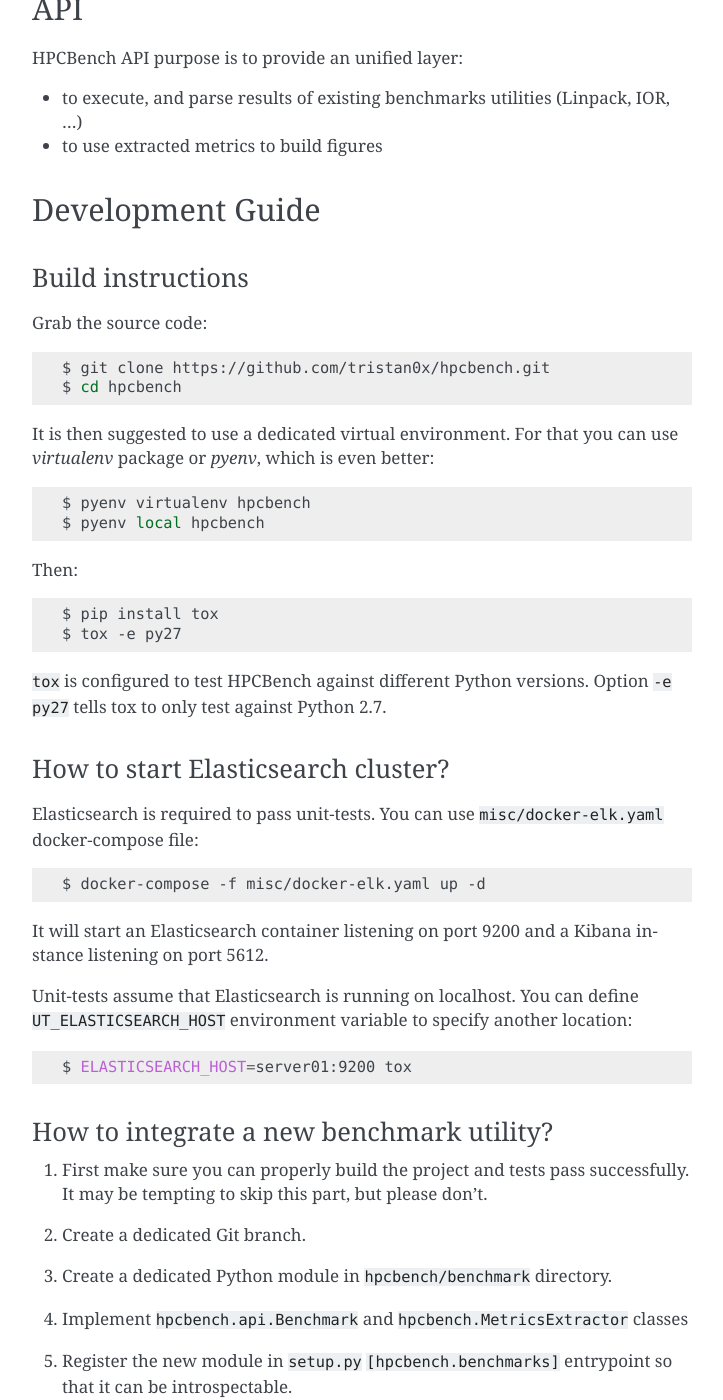
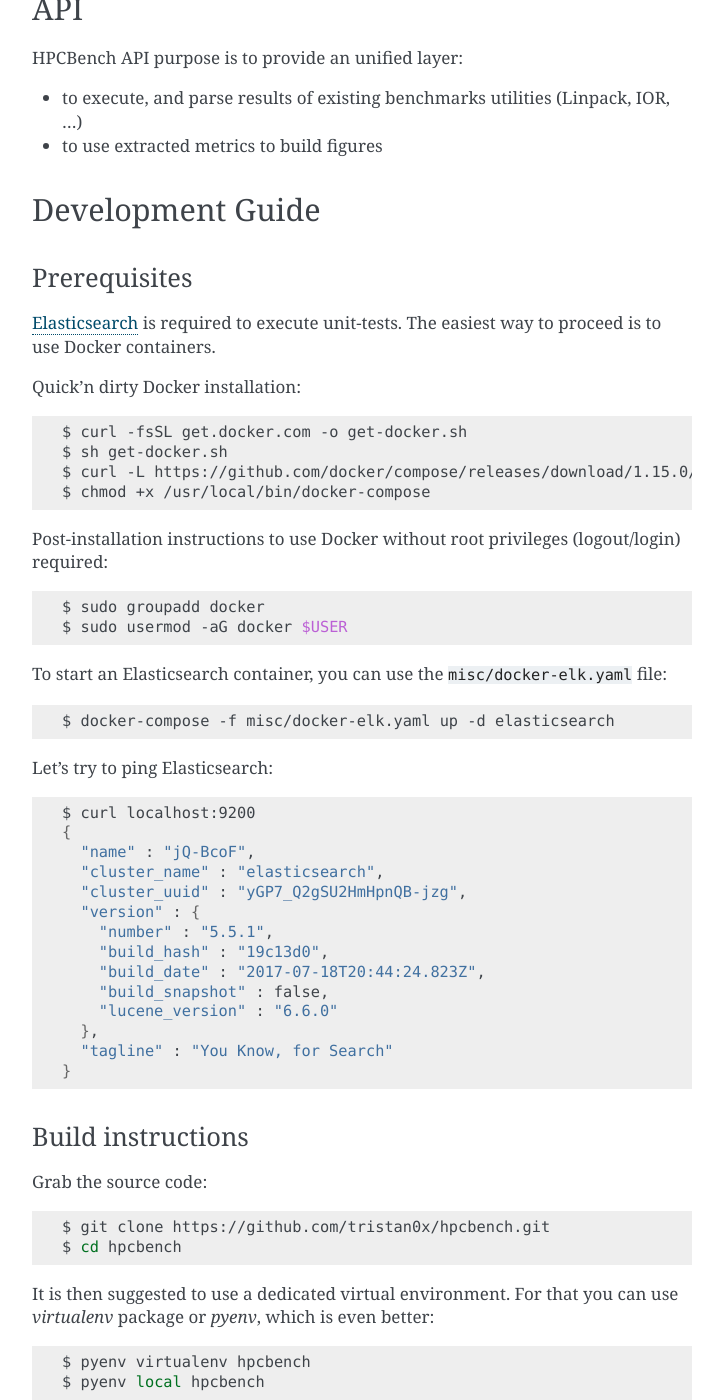
Before and after one commit to BlueBrain/hpcbench, a Sphinx documentation site: the page built from docs/index.rst, in a window 1280 px wide and 1400 px high, scrolled down 1331 px. Shown: the whole window, without its empty margins (388-1111 px from the left). Built offline with Sphinx 7.4.7, drawn with Linux system fonts in a browser that asks for light colours.

Commit message:
Add prerequisites instructions

```diff
--- a/docs/index.rst
+++ b/docs/index.rst
@@ -71,6 +71,47 @@
 
 Development Guide
 -----------------
+
+Prerequisites
+~~~~~~~~~~~~~
+
+`Elasticsearch <https://www.elastic.co/products/elasticsearch>`_ is required to execute unit-tests. The easiest way to proceed is
+to use Docker containers.
+
+Quick'n dirty Docker installation::
+
+   $ curl -fsSL get.docker.com -o get-docker.sh
+   $ sh get-docker.sh
+   $ curl -L https://github.com/docker/compose/releases/download/1.15.0/docker-compose-`uname -s`-`uname -m` > /usr/local/bin/docker-compose
+   $ chmod +x /usr/local/bin/docker-compose
+
+Post-installation instructions to use Docker without root privileges (logout/login) required::
+
+   $ sudo groupadd docker
+   $ sudo usermod -aG docker $USER
+
+
+To start an Elasticsearch container, you can use the
+``misc/docker-elk.yaml`` file::
+
+   $ docker-compose -f misc/docker-elk.yaml up -d elasticsearch
+
+Let's try to ping Elasticsearch::
+
+   $ curl localhost:9200
+   {
+     "name" : "jQ-BcoF",
+     "cluster_name" : "elasticsearch",
+     "cluster_uuid" : "yGP7_Q2gSU2HmHpnQB-jzg",
+     "version" : {
+       "number" : "5.5.1",
+       "build_hash" : "19c13d0",
+       "build_date" : "2017-07-18T20:44:24.823Z",
+       "build_snapshot" : false,
+       "lucene_version" : "6.6.0"
+     },
+     "tagline" : "You Know, for Search"
+   }
 
 Build instructions
 ~~~~~~~~~~~~~~~~~~
```
